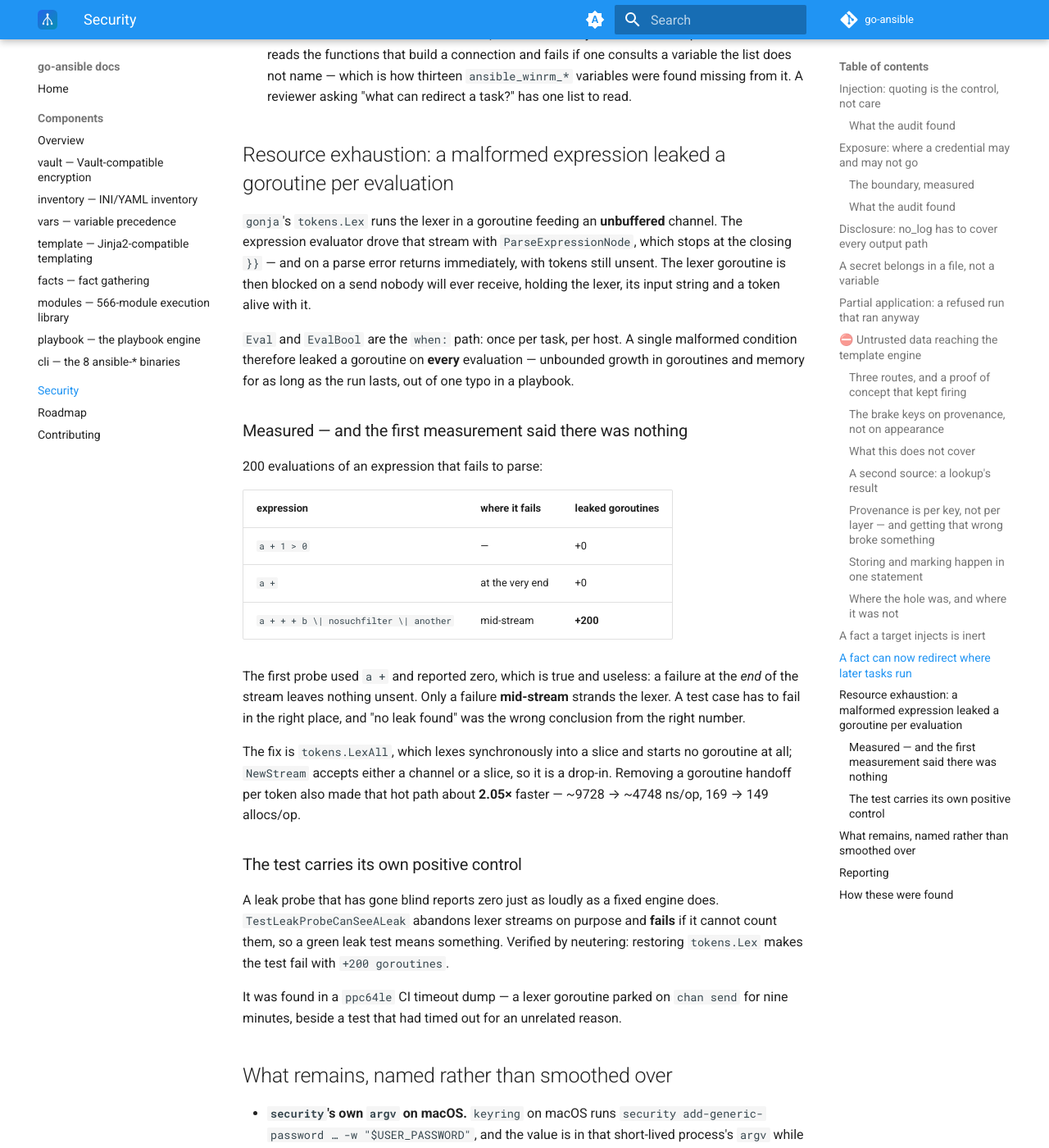
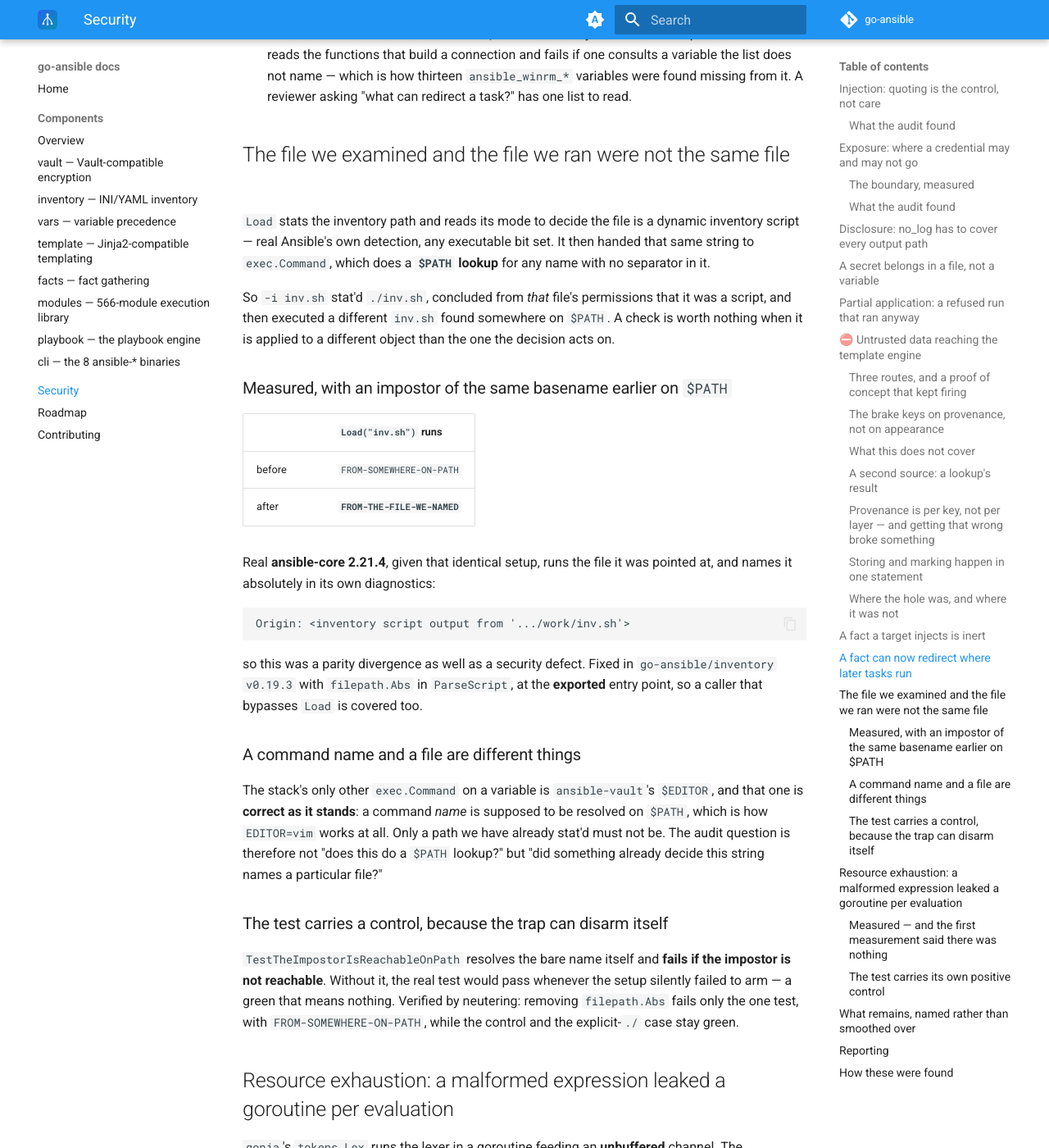
Before and after one commit to go-ansible/docs, an MkDocs documentation site: the page built from docs/security.md, in a window 1280 px wide and 1400 px high, scrolled down 8197 px. Shown: the whole window at 82% size. Built offline with MkDocs 1.6.1 and Material for MkDocs 9.7.7, drawn with Linux system fonts in a browser that asks for light colours; the version menu is left out.

Commit message:
Security: the file we examined and the file we ran were not the same file (#80)
Load stat'd the inventory path to decide it was a dynamic inventory
script, then handed the same string to exec.Command -- a $PATH lookup
for a name with no separator -- so a different file of the same
basename could be executed instead.

Fixed in go-ansible/inventory v0.19.3. Measured both ways and against
real ansible-core 2.21.4, which runs the file it was pointed at and
names it absolutely in its own diagnostics.

The section also records the distinction the audit turned on: a command
NAME is supposed to resolve on $PATH, which is how EDITOR=vim works;
only a path something has already stat'd must not.

Co-authored-by: Claude Opus 5 <noreply@anthropic.com>

````diff
--- a/docs/security.md
+++ b/docs/security.md
@@ -383,6 +383,54 @@ What it means in practice:
   thirteen `ansible_winrm_*` variables were found missing from it. A
   reviewer asking "what can redirect a task?" has one list to read.
 
+## The file we examined and the file we ran were not the same file
+
+`Load` stats the inventory path and reads its mode to decide the file is a
+dynamic inventory script — real Ansible's own detection, any executable bit
+set. It then handed that same string to `exec.Command`, which does a **`$PATH`
+lookup** for any name with no separator in it.
+
+So `-i inv.sh` stat'd `./inv.sh`, concluded from *that* file's permissions that
+it was a script, and then executed a different `inv.sh` found somewhere on
+`$PATH`. A check is worth nothing when it is applied to a different object than
+the one the decision acts on.
+
+### Measured, with an impostor of the same basename earlier on `$PATH`
+
+| | `Load("inv.sh")` runs |
+|---|---|
+| before | `FROM-SOMEWHERE-ON-PATH` |
+| after | **`FROM-THE-FILE-WE-NAMED`** |
+
+Real **ansible-core 2.21.4**, given that identical setup, runs the file it was
+pointed at, and names it absolutely in its own diagnostics:
+
+```
+Origin: <inventory script output from '.../work/inv.sh'>
+```
+
+so this was a parity divergence as well as a security defect. Fixed in
+`go-ansible/inventory v0.19.3` with `filepath.Abs` in `ParseScript`, at the
+**exported** entry point, so a caller that bypasses `Load` is covered too.
+
+### A command name and a file are different things
+
+The stack's only other `exec.Command` on a variable is `ansible-vault`'s
+`$EDITOR`, and that one is **correct as it stands**: a command *name* is
+supposed to be resolved on `$PATH`, which is how `EDITOR=vim` works at all.
+Only a path we have already stat'd must not be. The audit question is therefore
+not "does this do a `$PATH` lookup?" but "did something already decide this
+string names a particular file?"
+
+### The test carries a control, because the trap can disarm itself
+
+`TestTheImpostorIsReachableOnPath` resolves the bare name itself and **fails if
+the impostor is not reachable**. Without it, the real test would pass whenever
+the setup silently failed to arm — a green that means nothing. Verified by
+neutering: removing `filepath.Abs` fails only the one test, with
+`FROM-SOMEWHERE-ON-PATH`, while the control and the explicit-`./` case stay
+green.
+
 ## Resource exhaustion: a malformed expression leaked a goroutine per evaluation
 
 `gonja`'s `tokens.Lex` runs the lexer in a goroutine feeding an **unbuffered**
````
